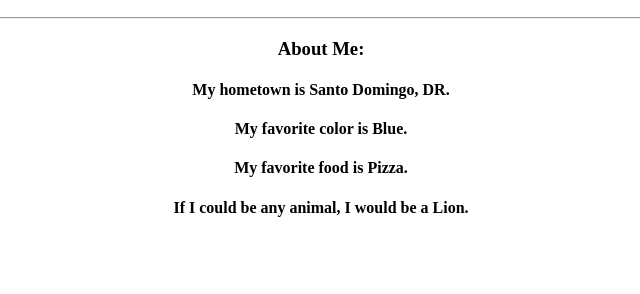
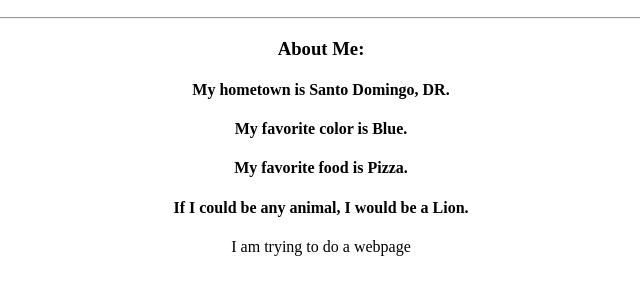
Before and after one commit to Diushen/my-site, a plain HTML site: page index.html in a window 1280 px wide. Shown: the part 110-404 px from the top of the page, without its empty margins (319-959 px from the left). Drawn offline with Linux system fonts and the light colour scheme.

Commit message:
New paragraph

```diff
--- a/index.html
+++ b/index.html
@@ -15,6 +15,7 @@
 					<h4>My favorite color is Blue.</h4>
 					<h4>My favorite food is Pizza.</h4>
 					<h4>If I could be any animal, I would be a Lion.</h4>
+					<p>I am trying to do a webpage</p>
 			</div>
 		  </body>
 		</html>
```
